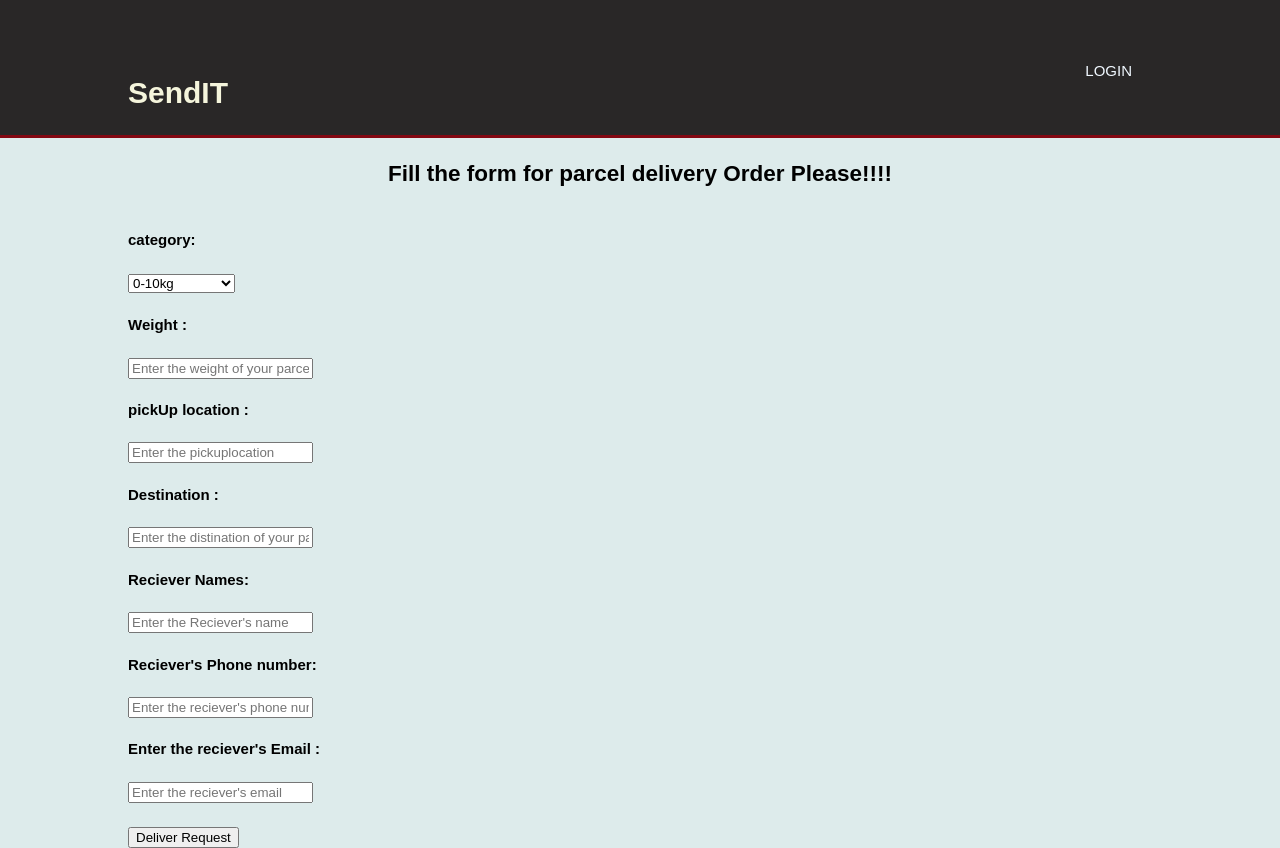
After one commit to murediane/murediane.github.io, a web app: file UI/deliveryorder.html in a window 1280 px wide. The commit adds this page. Run offline with its HTML, style and script files only (its server is not run), Linux system fonts and the light colour scheme.

Commit message:
delivery orderand view details page

```diff
--- a/UI/css/style.css
+++ b/UI/css/style.css
@@ -46,6 +46,11 @@ header nav {
 }
 #showcase {
   min-height: 400px;
-  background: url(../images/courrier2.jpg) no-repeat center;
+  background: url(../images/courriers.jpeg) no-repeat center;
   min-width: 100%S;
+  text-align: center;
 }
+#pic {
+  background: url(../images/courrier.jpg) no-repeat right;
+  float: right;
+}
--- /dev/null
+++ b/UI/deliveryorder.html
@@ -0,0 +1,61 @@
+<!DOCTYPE html>
+<html>
+
+<head>
+    <meta charset="utf-8">
+    <meta name="viewport" content="width=device-width">
+    <title>Welcome to SendIT</title>
+    <link rel="stylesheet" href="./css/style.css">
+</head>
+
+<body>
+    <header>
+        <div class="container">
+            <div id="branding">
+                <h1> SendIT</h1>
+            </div>
+            <nav>
+                <ul>
+
+                    <li><a href="index.html"> login</a></li>
+
+
+
+                </ul>
+            </nav>
+        </div>
+    </header>
+    <h2 style="text-align: center">Fill the form for parcel delivery Order Please!!!!</h2>
+    <section id="createorderform">
+        <div class="container">
+            <form>
+                <h4> category:</h4>
+                <select>
+                    <option value="0-10kg">0-10kg</option>
+                    <option value="10-50 kg">10-50kg</option>
+                    <option value="50-100">50-100kgs</option>
+                    <option value="above 100kgs">Above 100kgs</option>
+                </select><br />
+                <h4>Weight :</h4>
+                <input type="text" placeholder="Enter the weight of your parcel"><br />
+                <h4>pickUp location :</h4>
+                <input type="text" placeholder="Enter the pickuplocation"><br />
+                <h4>Destination :</h4>
+                <input type=" Text" placeholder="Enter the distination of your parcel"><br />
+                <h4>Reciever Names:</h4>
+                <input type=" Text" placeholder="Enter the Reciever's name"><br />
+                <h4> Reciever's Phone number:</h4>
+                <input type=" Text" placeholder="Enter the reciever's phone number"><br />
+                <h4>Enter the reciever's Email :</h4>
+                <input type=" email" placeholder="Enter the reciever's email"><br /><br />
+
+
+                <button type="submit" class="button_1">
+                    Deliver Request</button>
+            </form>
+        </div>
+
+    </section>
+</body>
+
+</html>
--- a/UI/signup.html
+++ b/UI/signup.html
@@ -43,5 +43,5 @@
                 <h4> Confirm Password :</h4>
                 <input type="password" placeholder="rewrite your password"><br /><br />
                 <button type="submit" class="button_1">
-                    Login</button>
+                    SignUp</button>
             </form>
```
Also changed, not shown: UI/deliveryorderDetails.html (added, +58 -0 lines), UI/images/courrier1.jpg (added), UI/images/courriers.jpeg (added).
